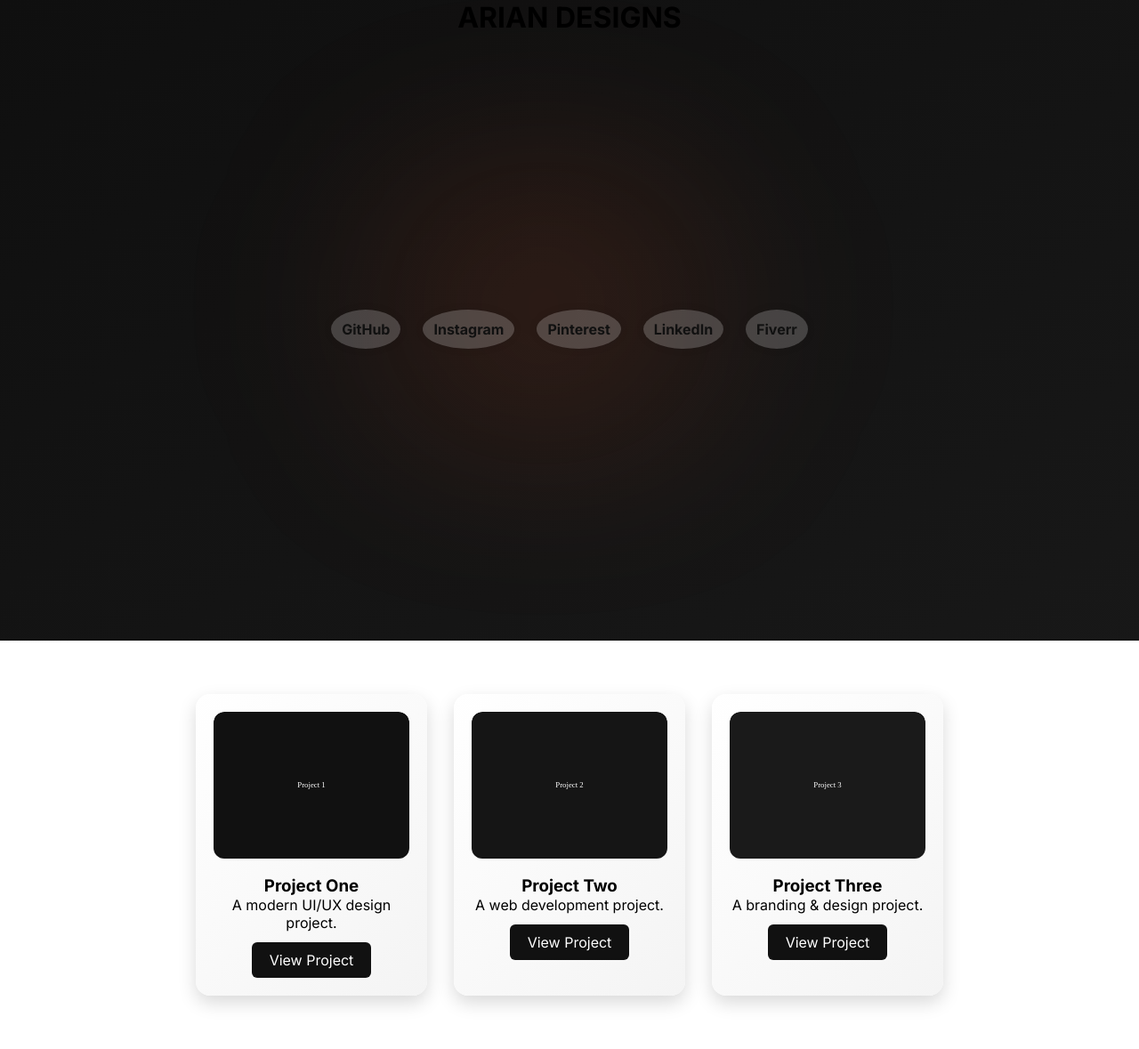
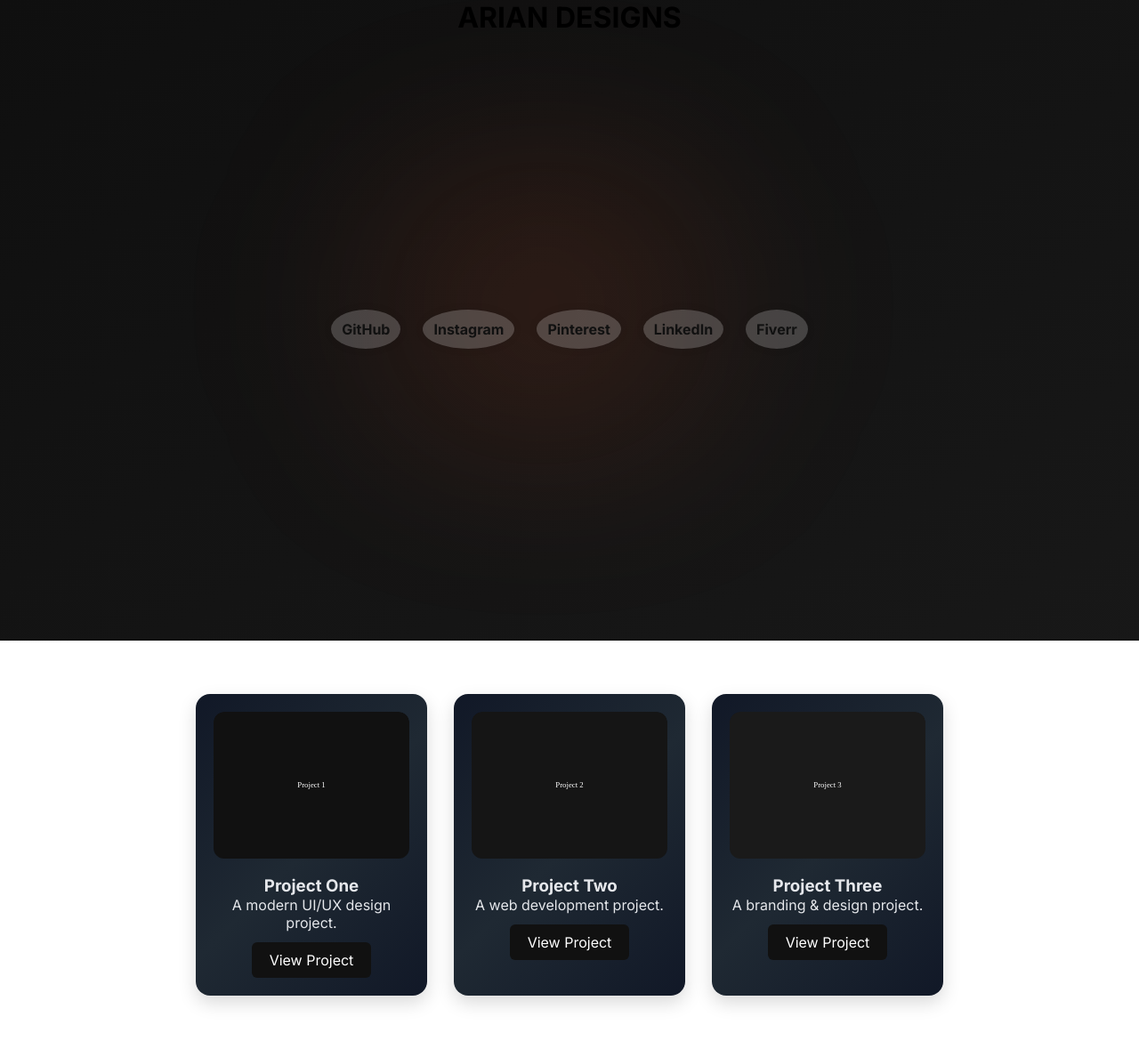
Before and after one commit to ariantechzone-stack/ariantechzone-stack.github.io, a Jekyll site: the page built from index.md, in a window 1280 px wide. Shown: the whole page at 89% size. Built offline with Jekyll 4.4.1, drawn with Linux system fonts in a browser that asks for light colours.

Commit message:
Update style.css

```diff
--- a/assets/css/style.css
+++ b/assets/css/style.css
@@ -150,12 +150,19 @@
   transition: transform 0.3s ease, box-shadow 0.3s ease;
   transform-style: preserve-3d;
 }
+@keyframes cardIdle {
+  0% { background-position: 0% 50%; }
+  50% { background-position: 100% 50%; }
+  100% { background-position: 0% 50%; }
+}
 
 
 .project-card:hover {
-  transform: translateY(-10px) rotateX(5deg) rotateY(5deg);
-  box-shadow: 0 20px 40px rgba(0,0,0,0.3);
+  box-shadow:
+    0 20px 40px rgba(0,0,0,0.25),
+    0 0 25px rgba(240,90,40,0.25);
 }
+
 
 .project-card img {
   max-width: 100%;
@@ -208,7 +215,15 @@ a { text-decoration:none; color:inherit; }
 /* ========== BODY ========== */
 body.theme-dark { background: var(--bg-dark); color: var(--text-dark); }
 body.theme-light { background: var(--bg-light); color: var(--text-light); }
-
+body.theme-dark .project-card {
+  background: linear-gradient(
+    135deg,
+    #111827,
+    #1f2933,
+    #111827
+  );
+  color: #e5e7eb;
+}
 
 /* ========== CONTACT FORM ========== */
 .contact-form { display:flex; flex-direction:column; max-width:500px; margin:30px auto; gap:15px; }
```
